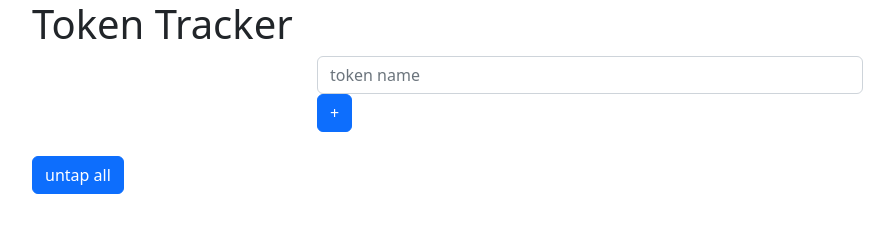
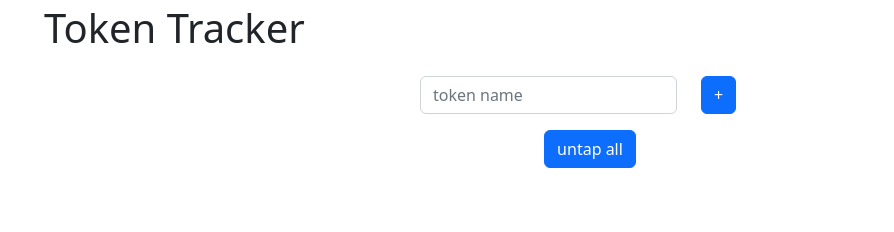
Before and after one commit to brainstewdev/token-tracker, a plain HTML site: page index.html in a window 1280 px wide. Shown: the whole page, without its empty margins (50-944 px from the left). Drawn offline with nearby package versions, Linux system fonts and the light colour scheme.

Commit message:
finito styling

```diff
--- a/index.html
+++ b/index.html
@@ -1,30 +1,48 @@
 <!doctype html>
 <html lang="en">
+
 <head>
     <meta charset="utf-8">
     <meta name="viewport" content="width=device-width, initial-scale=1">
     <title>Token Tracker</title>
-    <link href="https://cdn.jsdelivr.net/npm/bootstrap@5.2.3/dist/css/bootstrap.min.css" rel="stylesheet" integrity="sha384-rbsA2VBKQhggwzxH7pPCaAqO46MgnOM80zW1RWuH61DGLwZJEdK2Kadq2F9CUG65" crossorigin="anonymous">
+    <link href="https://cdn.jsdelivr.net/npm/bootstrap@5.2.3/dist/css/bootstrap.min.css" rel="stylesheet"
+        integrity="sha384-rbsA2VBKQhggwzxH7pPCaAqO46MgnOM80zW1RWuH61DGLwZJEdK2Kadq2F9CUG65" crossorigin="anonymous">
 </head>
+
 <body class="container">
+    <div class="container mt-1">
         <div class="row">
             <h1>Token Tracker</h1>
-    <script src="https://cdn.jsdelivr.net/npm/bootstrap@5.2.3/dist/js/bootstrap.bundle.min.js" integrity="sha384-kenU1KFdBIe4zVF0s0G1M5b4hcpxyD9F7jL+jjXkk+Q2h455rYXK/7HAuoJl+0I4" crossorigin="anonymous"></script>
+            <script src="https://cdn.jsdelivr.net/npm/bootstrap@5.2.3/dist/js/bootstrap.bundle.min.js"
+                integrity="sha384-kenU1KFdBIe4zVF0s0G1M5b4hcpxyD9F7jL+jjXkk+Q2h455rYXK/7HAuoJl+0I4"
+                crossorigin="anonymous"></script>
             <script src="scripts/source.js">
             </script>
-    <!-- metto un tasto che permette di aggiungere token da tracciare, centrato -->
-    <div class="col-md-6 mx-auto">
+
+            <div class="row justify-content-center mt-3">
+                <div class="col-auto">
                     <input type="text" class="form-control" id="token_name_input" placeholder="token name">
-        <button type="button" onclick="addCard()" class="btn btn-primary">+</button>
                 </div>
-    <br>
+                <div class="col-auto">
+                    <button class="btn btn-primary" onclick="addCard()" class="btn btn-primary">+</button>
+                </div>
+            </div>
 
-     <div id="cardHolder">
+            <div class="row justify-content-center mt-2">
+                <div class="col-auto" id="cardHolder">
                 </div>
-     <br>
-     <div class="container">
+            </div>
+        </div>
+
+
+        <div class="row justify-content-center mt-2">
+            <div class="col-auto">
+                <div>
                     <button type="button" onclick="untapAll()" class="btn btn-primary">untap all</button>
                 </div>
             </div>
+        </div>
+    </div>
 </body>
+
 </html>
```
Lines whose indentation alone changed are shown as unchanged.
